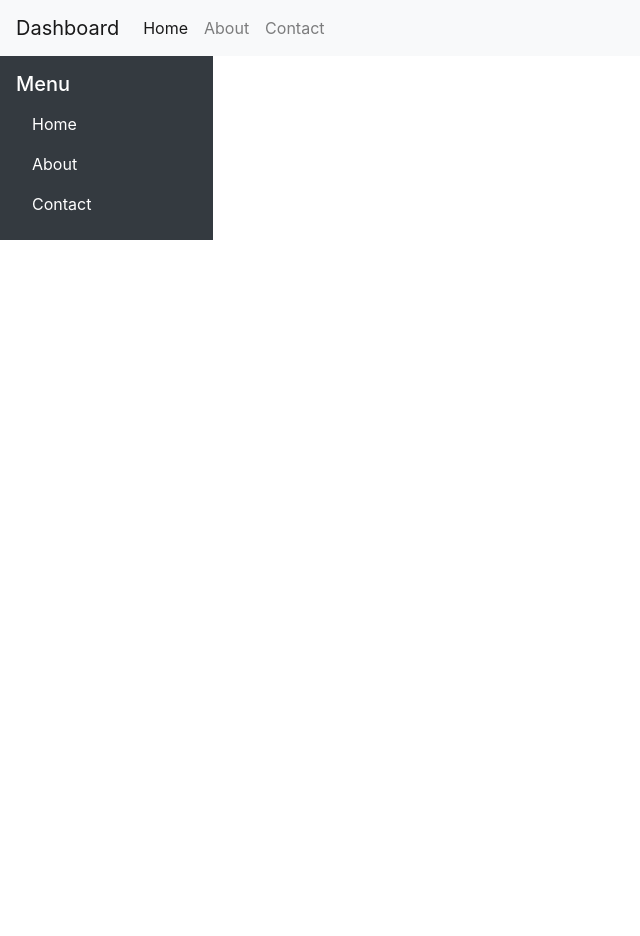
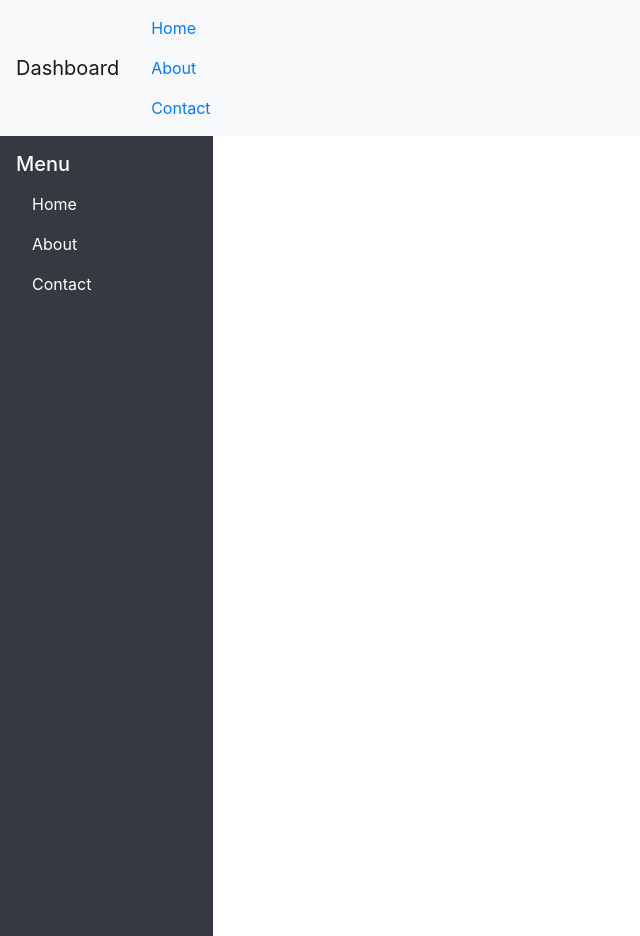
Before and after one commit to AkhyarAzamta/form-login-html-bootstrap, a plain HTML site: page dashboard.html in a window 1280 px wide. Shown: the whole page, without its empty margins (0-640 px from the left). Before the commit the page ends 800 px from the top, so only its background shows below. Drawn offline with nearby package versions, Linux system fonts and the light colour scheme.

Commit message:
dashboard

```diff
--- a/dashboard.html
+++ b/dashboard.html
@@ -7,6 +7,7 @@
 
     <!-- Bootstrap CSS -->
     <link rel="stylesheet" href="https://stackpath.bootstrapcdn.com/bootstrap/4.5.2/css/bootstrap.min.css" integrity="sha384-JcKb8q3iqJ61gNV9KGb8thSsNjpSL0n8PARn9HuZOnIxN0hoP+VmmDGMN5t9UJ0Z" crossorigin="anonymous">
+    <link rel="stylesheet" href="style.css">
 
     <title>Dashboard</title>
   </head>
@@ -18,21 +19,16 @@
     <span class="navbar-toggler-icon"></span>
   </button>
   <div class="collapse navbar-collapse" id="navbarNav">
-        <ul class="navbar-nav">
-          <li class="nav-item active">
-            <a class="nav-link" href="#">Home <span class="sr-only">(current)</span></a>
-          </li>
-          <li class="nav-item">
+    <div class="sidebar">
+      <nav class="nav flex-column">
+        <a class="nav-link" href="#">Home</a>
         <a class="nav-link" href="#">About</a>
-          </li>
-          <li class="nav-item">
         <a class="nav-link" href="#">Contact</a>
-          </li>
-        </ul>
+      </nav>
+    </div>
   </div>
 </nav>
 
-    <!-- Side bar -->
     <!-- Side bar -->
 <div class="container-fluid">
     <div class="row">
@@ -46,4 +42,5 @@
     </div>
 </div>
 </div>
-  </body></html>
+</body>
+</html>
--- a/style.css
+++ b/style.css
@@ -6,21 +6,13 @@ img {
 
 label {
     font-size: 20px;
-  }
+}
 
-  form {
+form {
     width: 30%;
     margin: auto;
-  }
+}
 
-  /* @media (max-width: 768px) {
-    form {
-      width: 20%;
-    }
-  }
-
-  @media (max-width: 1980px) {
-    form {
-      width: 30%;
-    }
-  } */
+.col-2 {
+    height: 100vh;
+}
```
Lines whose indentation alone changed are shown as unchanged.
